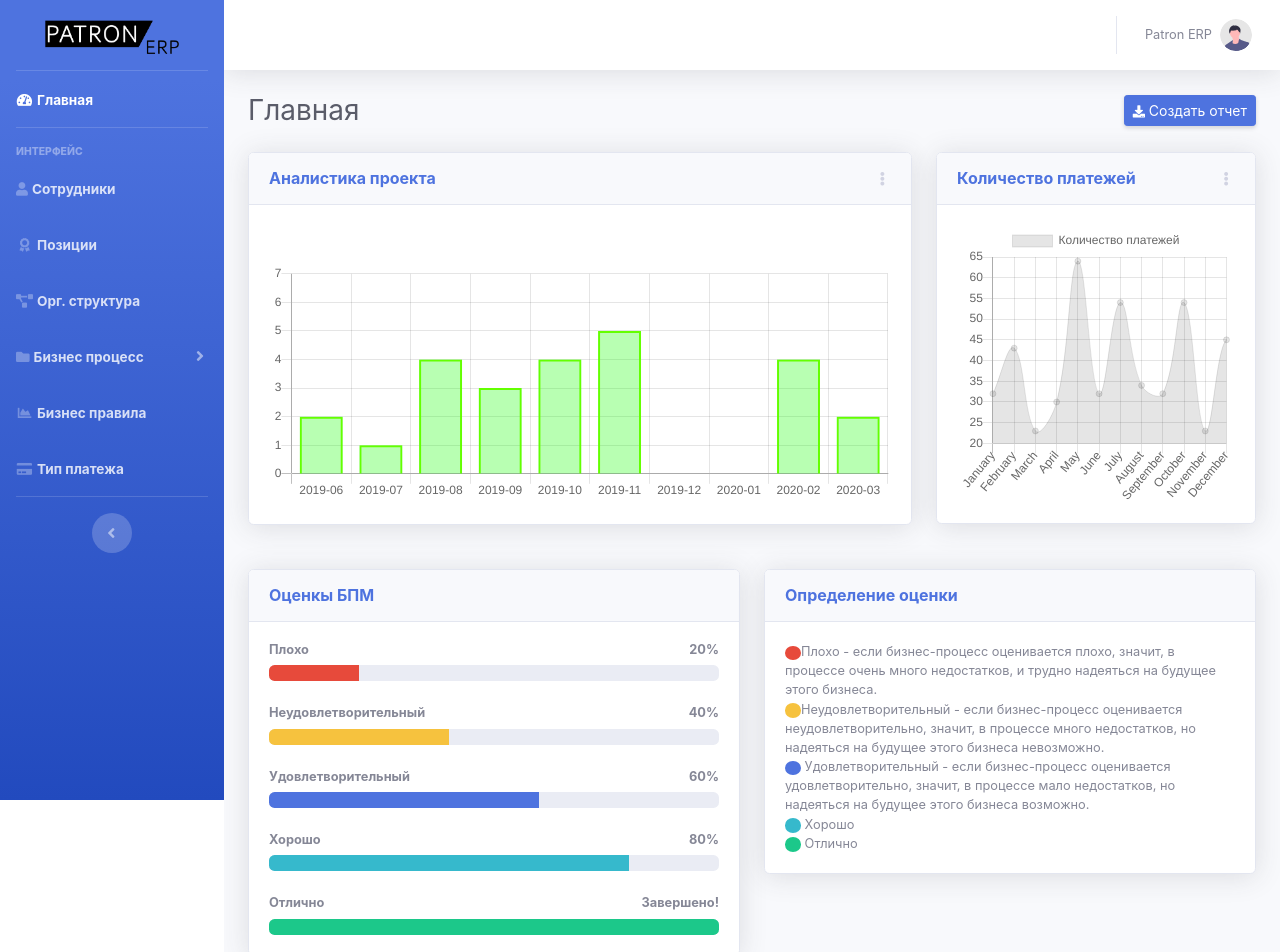
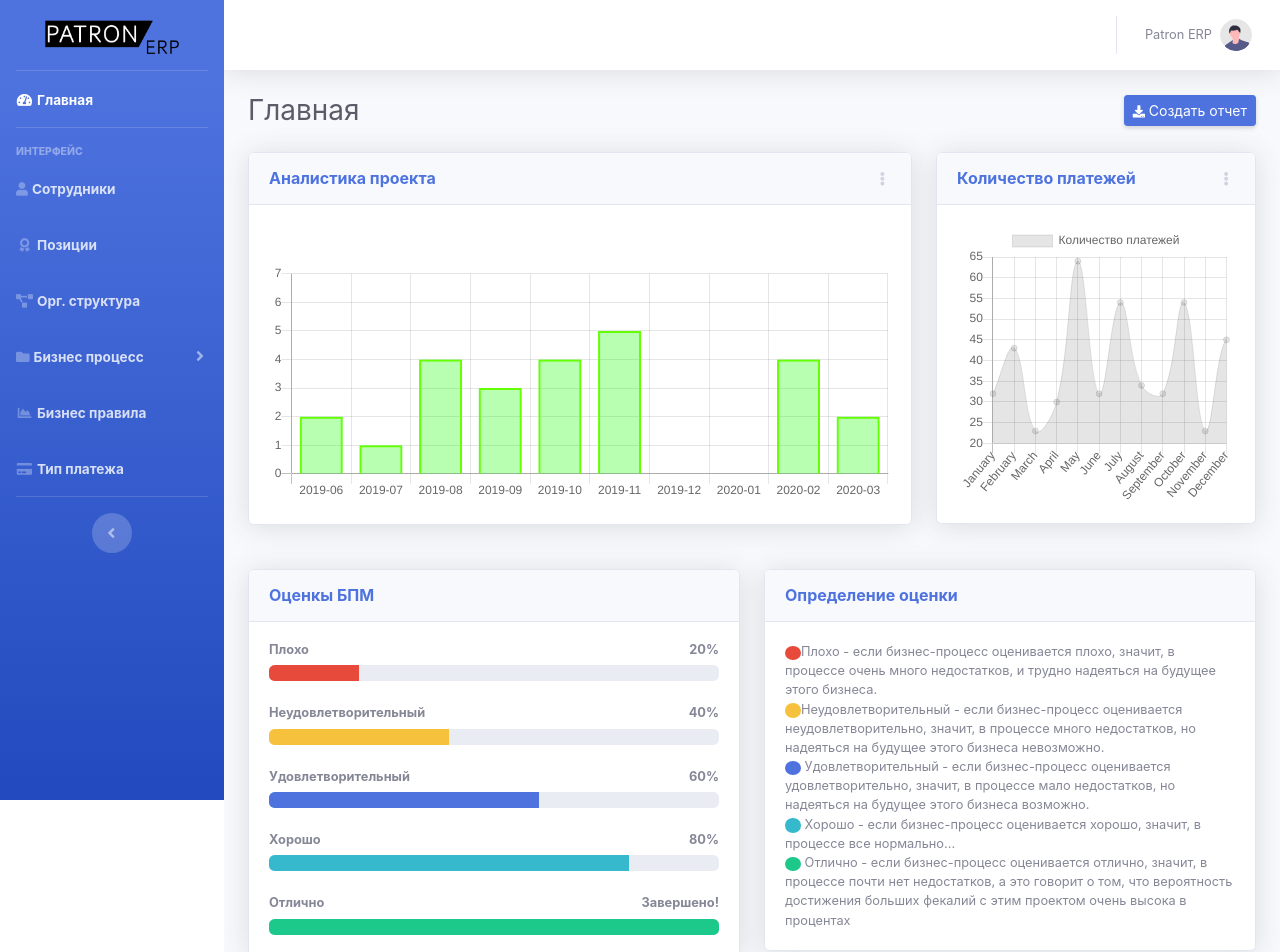
Before and after one commit to shaxzodbek-uzb/patron-hack-front, a Nuxt app: page / in a window 1280 px wide. Shown: the top 952 px of the page. Built offline with nearby package versions, Linux system fonts and the light colour scheme.

Commit message:
BPA status

```diff
--- a/pages/index.vue
+++ b/pages/index.vue
@@ -157,11 +157,21 @@
             </div>
             <div class="small">
               <b-badge class="circle text-info" variant="info">.</b-badge>
-              Хорошо
+              <span>
+                Хорошо -
+              </span>
+              <span>
+                если бизнес-процесс оценивается хорошо, значит, в процессе все нормальнo...
+              </span>
             </div>
             <div class="small">
               <b-badge class="circle text-success" variant="success">.</b-badge>
-              Отлично
+              <span>
+                Отлично -
+              </span>
+              <span>
+                если бизнес-процесс оценивается отлично, значит, в процессе почти нет недостатков, а это говорит о том, что вероятность достижения больших фекалий с этим проектом очень высока в процентах
+              </span>
             </div>
           </div>
         </div>
```
